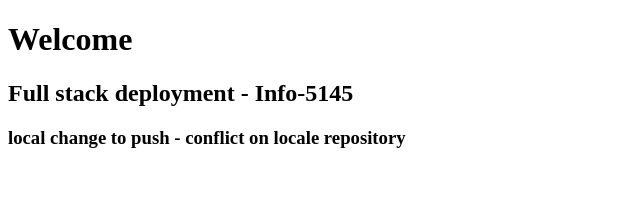
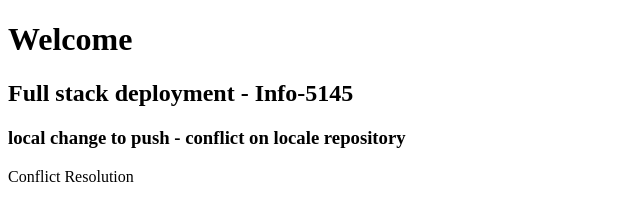
Before and after one commit to AbdWaked/AbdallahPublicRemoteRepo, a plain HTML site: page index.html in a window 1280 px wide. Shown: the whole page, without its empty margins (0-640 px from the left). Drawn offline with Linux system fonts and the light colour scheme.

Commit message:
Update index.html
Add <p> to solve conflict

```diff
--- a/index.html
+++ b/index.html
@@ -9,5 +9,6 @@
     <h1>Welcome</h1>
     <h2>Full stack deployment - Info-5145</h2>
     <h3>local change to push  - conflict on locale repository</h3>
+    <p>Conflict Resolution</p>
 </body>
 </html>
```
